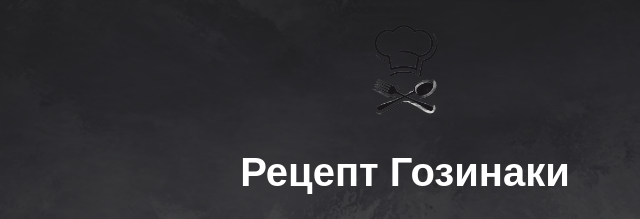
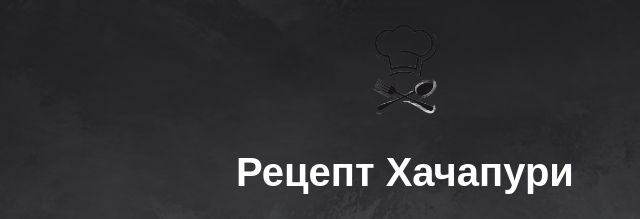
Before and after one commit to Elizabeth1608/RecipeWorld, a plain HTML site: page сайт/hachapuri.html in a window 1280 px wide. Shown: the top 219 px of the page, 235-875 px from the left. Drawn offline with Linux system fonts and the light colour scheme.

Commit message:
fix: update recipe title in page

```diff
--- a/сайт/hachapuri.html
+++ b/сайт/hachapuri.html
@@ -10,7 +10,7 @@
     <div class="container">
         <header>
             <img src="log1.png" alt="Логотип" class="logo">
-            <h1>Рецепт Гозинаки</h1>
+            <h1>Рецепт Хачапури</h1>
         </header>
         <main>
             <img src="hach.webp" alt="Хачапури" class="dish-photo">
```
Also changed, not shown: сайт/script JS.js (line endings or trailing spaces).
